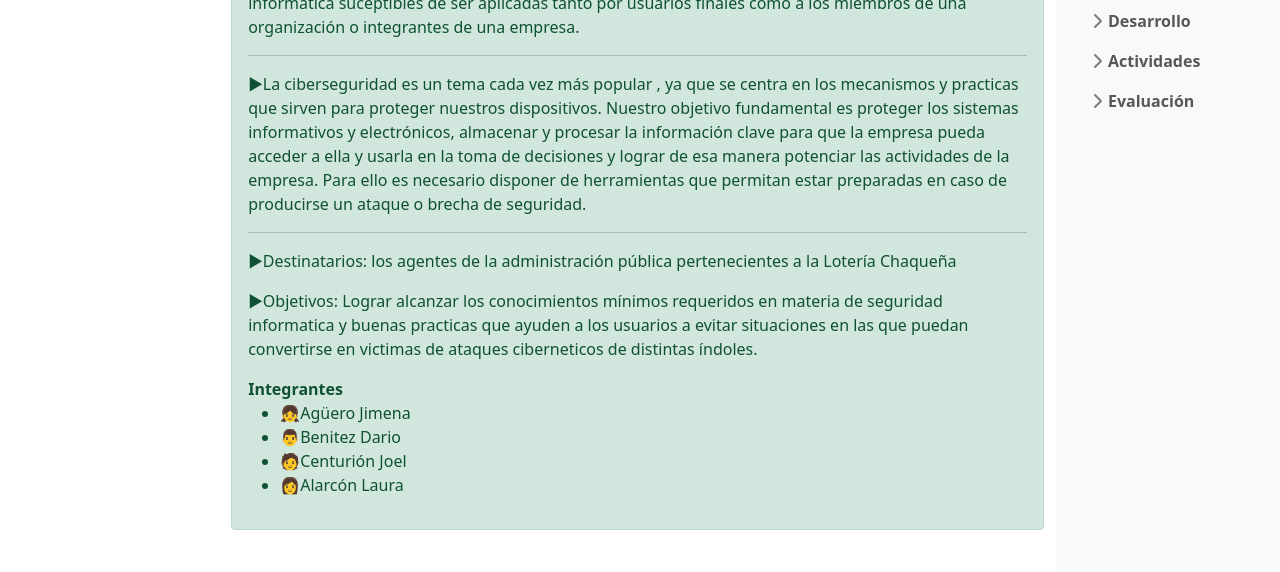
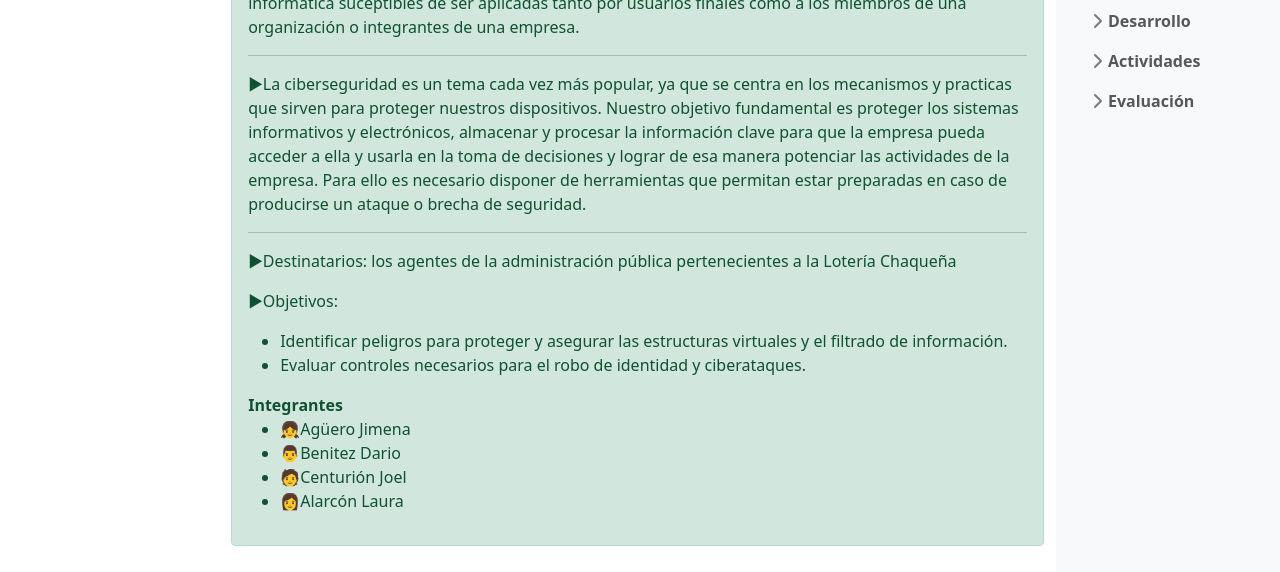
Before and after one commit to fsappdev/tp-final-tecno-1, a plain HTML site: page index.html in a window 1280 px wide. Shown: the part 202-774 px from the top of the page. Drawn offline with nearby package versions, Linux system fonts and the light colour scheme.

Commit message:
final final

```diff
--- a/index.html
+++ b/index.html
@@ -131,12 +131,16 @@
               <strong>Introducción</strong>
               <p>▶Este material educativo incluye contenido relacionado con las normas básicas de seguridad informática suceptibles de ser aplicadas tanto por usuarios finales como a los miembros de una organización o integrantes de una empresa.</p>
               <hr>
-              <p>▶La ciberseguridad es un tema cada vez más popular , ya que se centra en los mecanismos y practicas que sirven para proteger nuestros dispositivos.
+              <p>▶La ciberseguridad es un tema cada vez más popular, ya que se centra en los mecanismos y practicas que sirven para proteger nuestros dispositivos.
               Nuestro objetivo fundamental es proteger los sistemas informativos y electrónicos, almacenar y procesar la información clave para que la empresa pueda acceder a ella y usarla en la toma de decisiones y lograr de esa manera potenciar las actividades de la empresa.
               Para ello es necesario disponer de herramientas que permitan estar preparadas en caso de producirse un ataque o brecha de seguridad.</p>
               <hr>
               <p>▶Destinatarios: los agentes de la administración pública pertenecientes a la Lotería Chaqueña</p>
-              <p>▶Objetivos: Lograr alcanzar los conocimientos mínimos requeridos en materia de seguridad informatica y buenas practicas que ayuden a los usuarios a evitar situaciones en las que puedan convertirse en victimas de ataques ciberneticos de distintas índoles.
+              <p>▶Objetivos:
+                <ul>
+                  <li>Identificar peligros para proteger y asegurar las estructuras virtuales y el filtrado de información.</li>
+                  <li>Evaluar controles necesarios para el robo de identidad y ciberataques.</li>
+                </ul>
               </p>
 
               <strong>Integrantes</strong>
```
